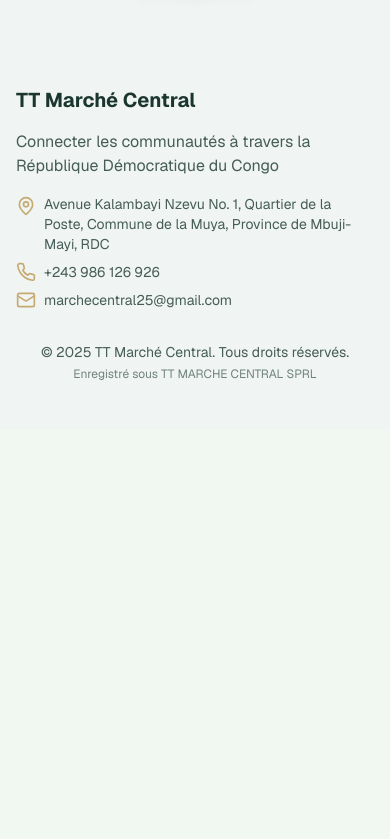
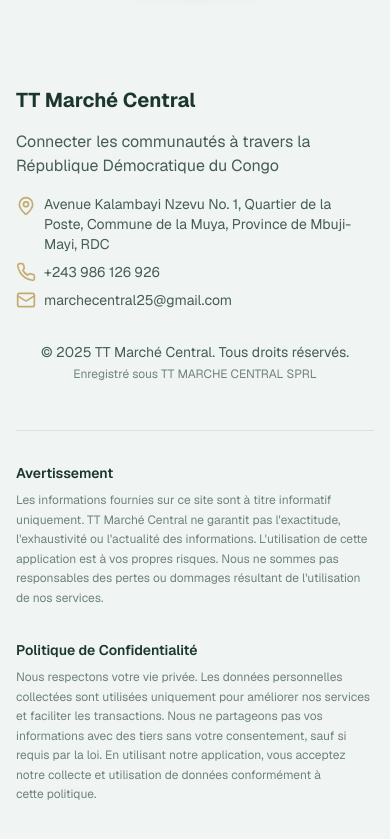
Before and after one commit to Andronicam/DRC-Projects, a Next.js app: page / in a window 390 px wide. Shown: the part 5969-6808 px from the top of the page. Before the commit the page ends 6399 px from the top, so only its background shows below. Built offline with nearby package versions, Linux system fonts and the light colour scheme.

Commit message:
feat: add disclaimer and privacy policy to footer
Include bilingual disclaimer and privacy policy sections with consistent styling.

```diff
--- a/components/footer.tsx
+++ b/components/footer.tsx
@@ -15,6 +15,12 @@ const content = {
     rights: "© 2025 TT Marché Central. Tous droits réservés.",
     mission: "Connecter les communautés à travers la République Démocratique du Congo",
     registration: "Enregistré sous TT MARCHE CENTRAL SPRL",
+    disclaimerTitle: "Avertissement",
+    disclaimer:
+      "Les informations fournies sur ce site sont à titre informatif uniquement. TT Marché Central ne garantit pas l'exactitude, l'exhaustivité ou l'actualité des informations. L'utilisation de cette application est à vos propres risques. Nous ne sommes pas responsables des pertes ou dommages résultant de l'utilisation de nos services.",
+    privacyTitle: "Politique de Confidentialité",
+    privacy:
+      "Nous respectons votre vie privée. Les données personnelles collectées sont utilisées uniquement pour améliorer nos services et faciliter les transactions. Nous ne partageons pas vos informations avec des tiers sans votre consentement, sauf si requis par la loi. En utilisant notre application, vous acceptez notre collecte et utilisation de données conformément à cette politique.",
   },
   en: {
     address: "Avenue Kalambayi Nzevu No. 1, Quartier de la Poste, Commune de la Muya, Province de Mbuji-Mayi, DRC",
@@ -23,6 +29,12 @@ const content = {
     rights: "© 2025 TT Marché Central. All rights reserved.",
     mission: "Connecting communities across the Democratic Republic of Congo",
     registration: "Registered as TT MARCHE CENTRAL SPRL",
+    disclaimerTitle: "Disclaimer",
+    disclaimer:
+      "The information provided on this website is for general informational purposes only. TT Marché Central makes no guarantees regarding the accuracy, completeness, or timeliness of the information. Use of this application is at your own risk. We are not liable for any losses or damages arising from the use of our services.",
+    privacyTitle: "Privacy Policy",
+    privacy:
+      "We respect your privacy. Personal data collected is used solely to improve our services and facilitate transactions. We do not share your information with third parties without your consent, unless required by law. By using our application, you agree to our collection and use of data in accordance with this policy.",
   },
 }
 
@@ -77,6 +89,20 @@ export function Footer({ language }: FooterProps) {
             <p className="text-xs text-[#1B362F]/60 mt-1">{t.registration}</p>
           </div>
         </div>
+
+        {/* Disclaimer and Privacy Policy Section */}
+        <div className="mt-12 pt-8 border-t border-[#1B362F]/10">
+          <div className="grid md:grid-cols-2 gap-8">
+            <div>
+              <h4 className="text-sm font-semibold mb-2 text-[#1B362F]">{t.disclaimerTitle}</h4>
+              <p className="text-xs text-[#1B362F]/60 leading-relaxed text-pretty">{t.disclaimer}</p>
+            </div>
+            <div>
+              <h4 className="text-sm font-semibold mb-2 text-[#1B362F]">{t.privacyTitle}</h4>
+              <p className="text-xs text-[#1B362F]/60 leading-relaxed text-pretty">{t.privacy}</p>
+            </div>
+          </div>
+        </div>
       </div>
     </footer>
   )
```
